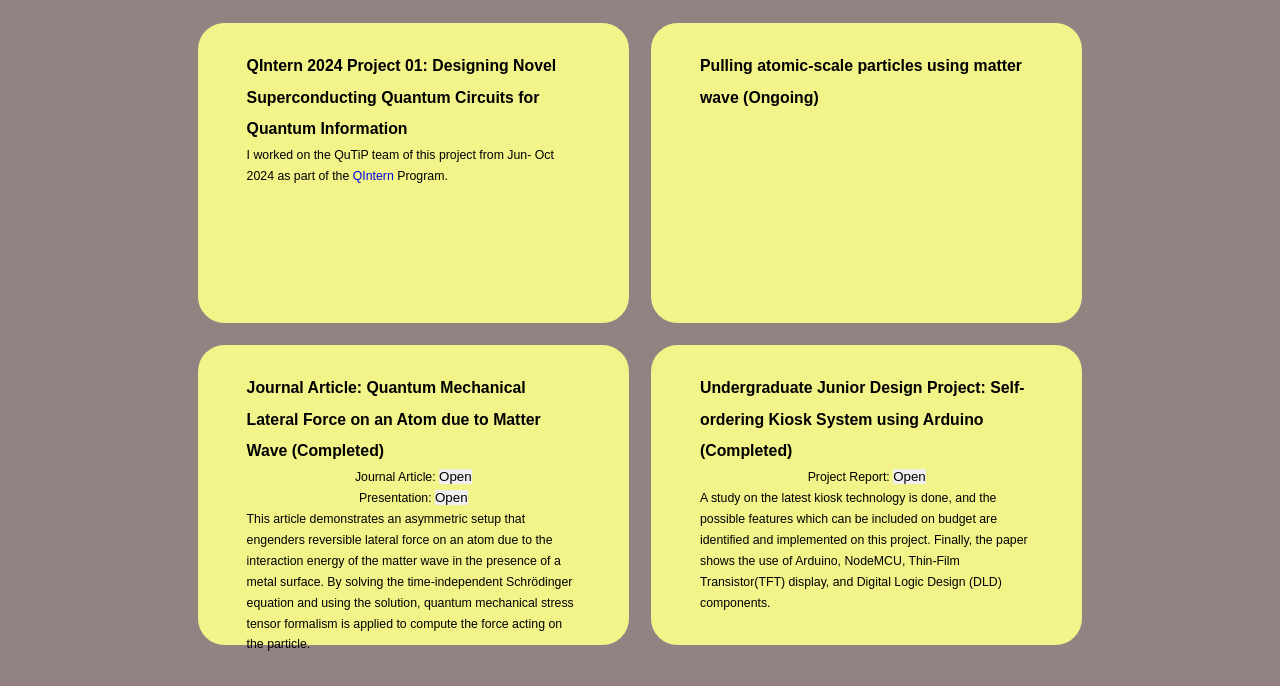
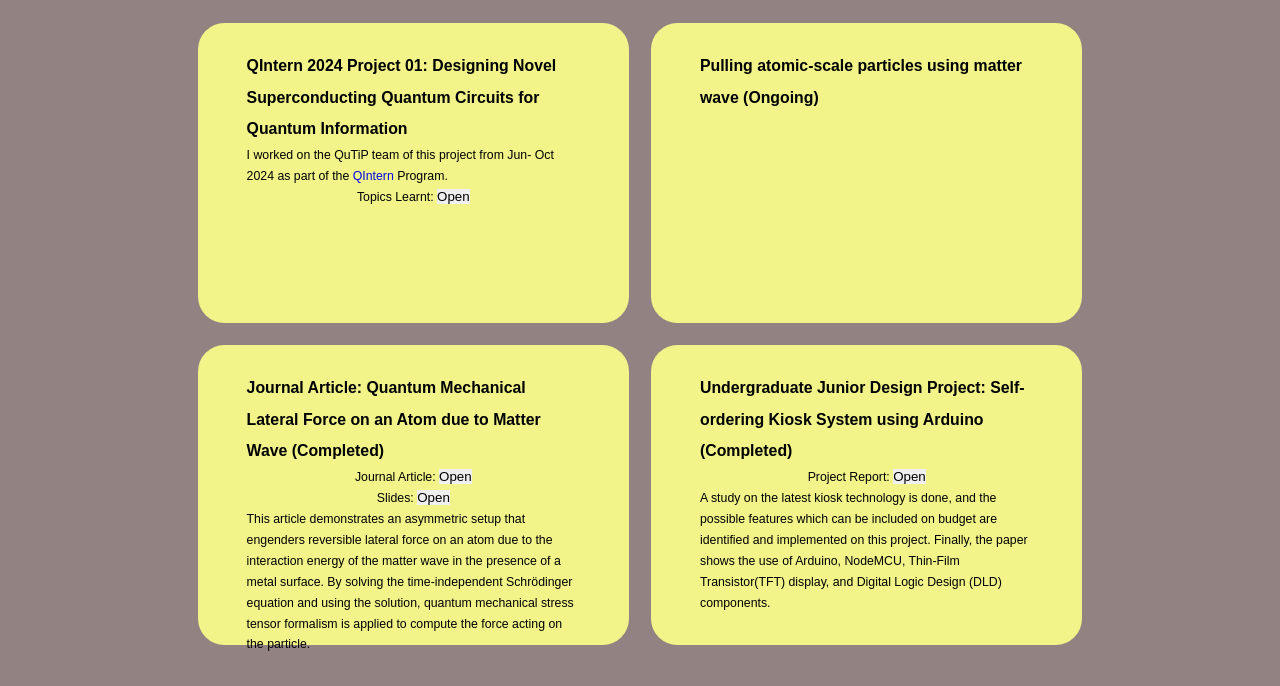
Before and after one commit to SadiaHumairaSalsabil/My-Portfolio, a plain HTML site: page researchprojects.html in a window 1280 px wide. Shown: the part 234-920 px from the top of the page. Drawn offline with nearby package versions, Linux system fonts and the light colour scheme.

Commit message:
Add files via upload

```diff
--- a/researchprojects.html
+++ b/researchprojects.html
@@ -40,6 +40,8 @@
           <h4>QIntern 2024 Project 01: Designing Novel Superconducting Quantum Circuits for Quantum Information</h4>
           <p>I worked on the QuTiP team of this project from Jun- Oct 2024 as part of the <a
               href="https://qworld.net/qintern-2024/">QIntern</a> Program. </p>
+          <p>Topics Learnt: <button onclick="window.open('Learning from QIntern.pdf','_blank')">Open</button>
+          </p>
         </div>
       </div>
 
@@ -57,8 +59,7 @@
           <p>Journal Article: <button
               onclick="window.open('Quantum Mechanical Lateral Force on an Atom due to Matter Wave.pdf','_blank')">Open</button>
           </p>
-          <p>Presentation: <button
-              onclick="window.open('Matter wave manipultion presentation.pdf','_blank')">Open</button>
+          <p>Slides: <button onclick="window.open('Matter wave manipultion presentation.pdf','_blank')">Open</button>
           </p>
           <p>This article demonstrates an asymmetric setup that engenders reversible lateral force on an atom due to the
             interaction energy of the matter wave in the presence of a metal surface. By solving the time-independent
```
Also changed, not shown: 1 other file.
